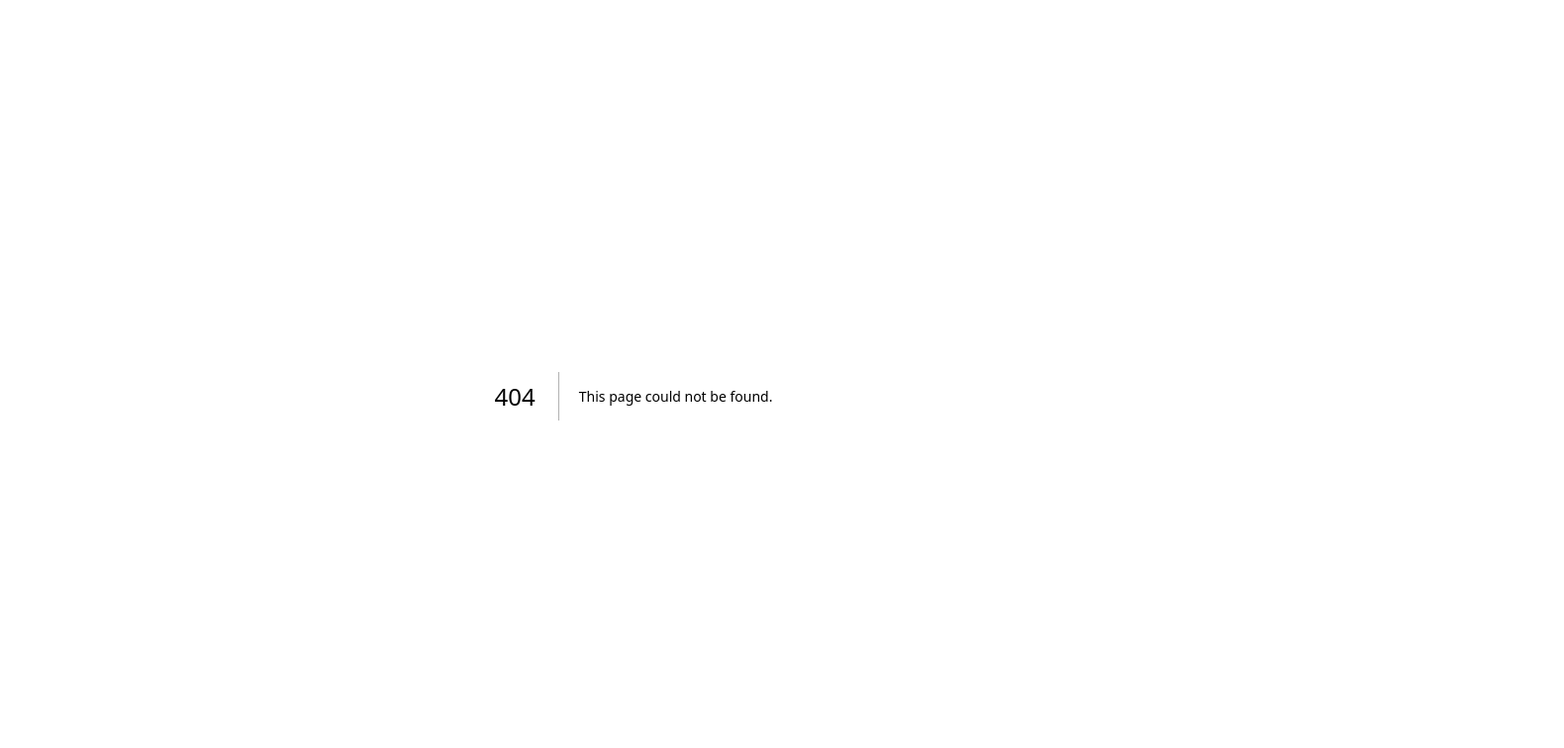
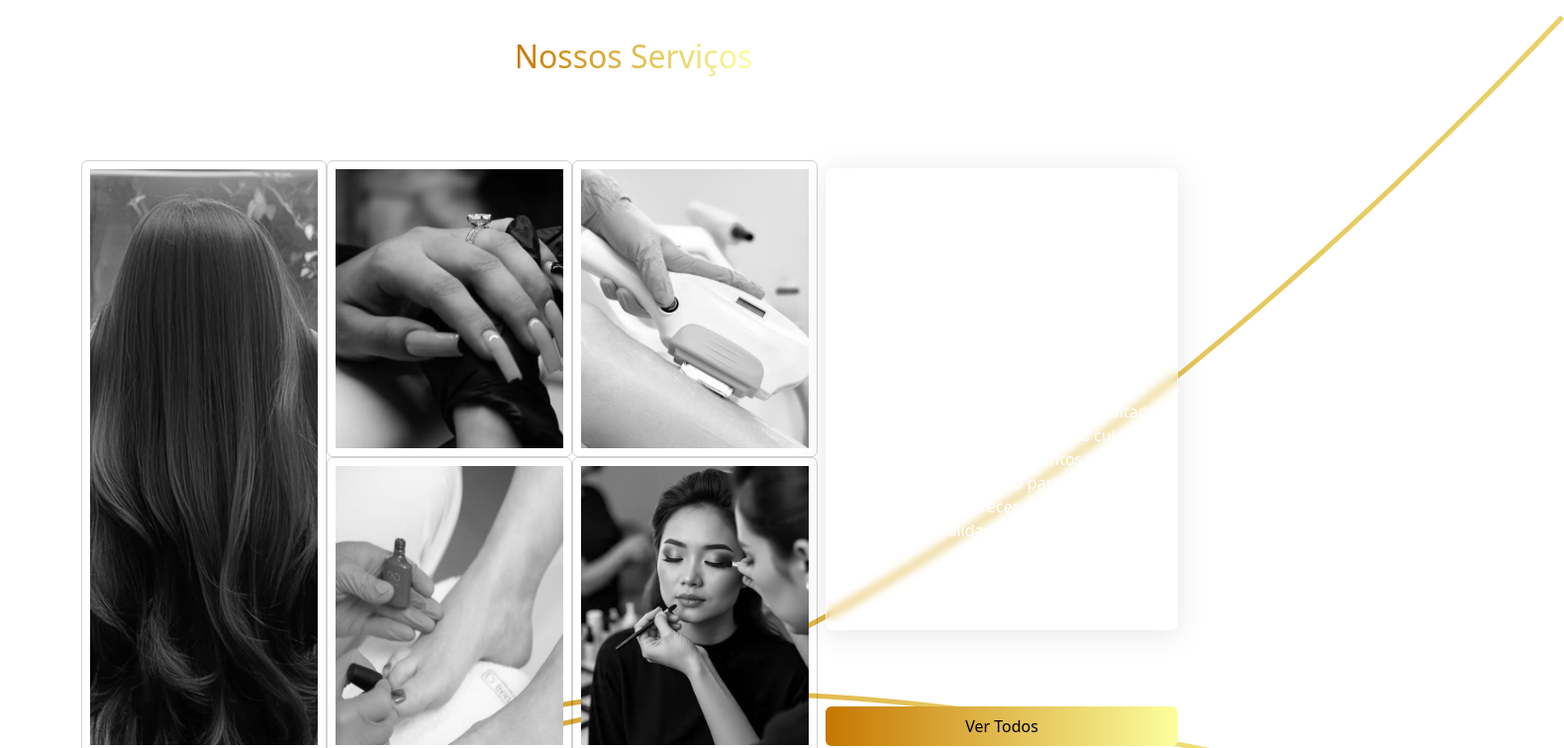
Before and after one commit to Eduardo-Bernal/Or-Blanc-Studio-Front, a Next.js app: page /components/Lista-Servico in a window 1280 px wide. Before the commit this address had no page. Shown: the top 756 px of the page at 99% size, 1580 px wide, since content can reach past the window. Built offline with nearby package versions, Linux system fonts and the light colour scheme.

Commit message:
Componentizacao Lista-servico e ServicoService

```diff
--- /dev/null
+++ b/src/pages/api/ServicoService.ts
@@ -0,0 +1,50 @@
+import axios from "axios";
+import {api} from "@/pages/api/api";
+
+interface ServicoLista {
+    id_servico: number;
+    nome: string;
+    descricao: string;
+    imagemUrl?: string;
+    valor: number;
+    ativo: boolean;
+}
+
+type ServicoForm = {
+    nome: string;
+    descricao: string;
+    imagemUrl?: string;
+    valor: number;
+}
+
+export async function listarServicos() {
+    try {
+        const response= await api.get("Servico")
+
+        const servicosAtivos = response.data.filter((servico: ServicoLista) => servico.ativo == true);
+
+        const servicos = servicosAtivos.map((servico: ServicoLista) => ({
+            ...servico,
+            imagemUrl: `${api.defaults.baseURL}${servico.imagemUrl}`
+        }))
+        return servicos;
+    }
+    catch (error: any) {
+        throw new Error(error);
+    }
+}
+
+export async function listarServicoPorID(id: number) {
+    try {
+        const response= await api.get("Servico/" + id)
+        const servico = {
+            ...response.data,
+            imagemUrl: `${api.defaults.baseURL}${response.data.imagemUrl}`
+        }
+
+        return servico;
+    }
+    catch (error: any) {
+        throw new Error(error);
+    }
+}
--- /dev/null
+++ b/src/pages/components/Lista-Servico/index.tsx
@@ -0,0 +1,87 @@
+import ButtonGold from "@/pages/components/ButtonGold";
+import Home from "@/pages/home";
+
+const ListaServico = () => {
+    return (
+        <section className="vh-100 d-flex align-items-center flex-column justify-content-around container">
+            <h2 className="titulo text-center">Nossos Serviços</h2>
+            <div className="col-12 h-75 d-flex justify-content-between z-3">
+                <div className="d-flex col-8">
+                    <img className="card bg-transparent object-fit-cover p-2" style={{height: "100%"}}
+                         src="/imgs/Cabelo.png" alt=""/>
+                    <div className="col-4 h-100 position-relative d-flex justify-content-between flex-column">
+                        <img className="card bg-transparent object-fit-cover p-2" style={{height: "50%"}}
+                             src="/imgs/Unha.png" alt=""/>
+                        <img className="card bg-transparent object-fit-cover p-2" style={{height: "50%"}}
+                             src="/imgs/Pé.png" alt=""/>
+                    </div>
+                    <div className="col-4 h-100 position-relative d-flex justify-content-between flex-column">
+                        <img className="card bg-transparent object-fit-cover p-2" style={{height: "50%"}}
+                             src="/imgs/depilation.png" alt=""/>
+                        <img className="card bg-transparent object-fit-cover p-2" style={{height: "50%"}}
+                             src="/imgs/Maquiagem.png" alt=""/>
+
+                    </div>
+                </div>
+
+                {/*card do lado direito*/}
+                <article className="col-4 d-flex align-items-center flex-column justify-content-between p-2">
+                    <div className="p-2 bg-transparent glass-card d-flex flex-column align-items-center"
+                         style={{height: "80%"}}>
+                        <h3 className="m-4 text-white text-center">Beleza e Estilo</h3>
+                        <span className="text-white text-center mt-5">
+                                    Oferecemos uma experiência completa de cuidado, estilo e sofisticação para valorizar sua beleza única. Nossa equipe utiliza técnicas modernas e atendimento personalizado para proporcionar resultados impecáveis em cada detalhe.
+                                    Dos cuidados com os cabelos aos tratamentos de beleza, cada serviço é pensado para renovar sua autoestima e oferecer um momento de bem-estar, qualidade e elegância em cada atendimento.
+                                </span>
+                    </div>
+                    <div className="botao h-auto w-100">
+                        <ButtonGold value="Ver Todos"></ButtonGold>
+                    </div>
+                </article>
+            </div>
+
+            <svg className="position-absolute" style={{right: "-300px", rotate: "-180deg"}} width="1069"
+                 height="771"
+                 viewBox="0 0 1069 771" fill="none" xmlns="http://www.w3.org/2000/svg">
+                <defs>
+                    <linearGradient
+                        id="myGradient"
+                        x1="0"
+                        y1="0"
+                        x2="1069"
+                        y2="771"
+                        gradientUnits="userSpaceOnUse">
+
+                        <stop offset="0%" stopColor="#fcff9e"/>
+                        <stop offset="100%" stopColor="#c67700"/>
+                    </linearGradient>
+                </defs>
+                <path
+                    d="M5.18973e-05 766.951C286.471 465.068 527.87 285.573 708.126 181.302C782.45 138.309 846.41 108.088 898.868 87.3518C766.383 92.0699 551.941 77.2873 242.554 4.86801L243.694 -4.27694e-05C564.519 75.0965 782.897 88.0904 913.398 81.7365C980.252 56.5033 1026.58 47.4906 1049.72 46.9753C1055 46.8576 1059.24 47.1769 1062.29 47.9185C1063.81 48.2877 1065.18 48.7952 1066.26 49.5097C1067.35 50.2299 1068.36 51.3091 1068.65 52.8313C1068.93 54.3484 1068.39 55.7228 1067.65 56.7984C1066.9 57.8687 1065.81 58.8608 1064.53 59.7879C1061.94 61.6495 1058.08 63.5816 1053.03 65.5245C1032.8 73.3007 991.302 82.0654 926.665 86.0173C922.675 86.2611 918.597 86.4866 914.43 86.6926C859.881 107.332 791.464 138.87 710.63 185.63C530.847 289.627 289.816 468.805 3.62592 770.392L5.18973e-05 766.951ZM930.551 80.7602C992.581 76.7046 1032.14 68.2001 1051.23 60.8583C1056.11 58.9807 1059.52 57.23 1061.6 55.731C1062.65 54.9779 1063.24 54.3703 1063.54 53.9445C1063.58 53.8804 1063.62 53.8255 1063.64 53.7796C1063.61 53.7515 1063.56 53.7187 1063.51 53.6829C1063.09 53.4078 1062.33 53.0751 1061.11 52.777C1058.67 52.184 1054.93 51.8602 1049.83 51.9738C1029.15 52.4344 988.706 59.9856 930.551 80.7602Z"
+                    fill="url(#myGradient)"/>
+            </svg>
+
+            <svg className="position-absolute" style={{left: "-200", top: "1200px"}} width="767" height="591"
+                 viewBox="0 0 767 591" fill="none" xmlns="http://www.w3.org/2000/svg">
+                <defs>
+                    <linearGradient
+                        id="myGradient"
+                        x1="0"
+                        y1="0"
+                        x2="1069"
+                        y2="771"
+                        gradientUnits="userSpaceOnUse">
+
+                        <stop offset="0%" stopColor="#fcff9e"/>
+                        <stop offset="100%" stopColor="#c67700"/>
+                    </linearGradient>
+                </defs>
+                <path
+                    d="M-302.378 766.951C-15.907 465.069 225.493 285.573 405.748 181.302C480.072 138.309 544.032 108.089 596.49 87.3519C464.005 92.07 249.564 77.2873 -59.8239 4.86807L-58.6842 1.82657e-05C262.141 75.0966 480.519 88.0904 611.021 81.7366C677.874 56.5033 724.204 47.4907 747.337 46.9754C752.623 46.8576 756.857 47.177 759.91 47.9185C761.43 48.2878 762.801 48.7952 763.884 49.5097C764.976 50.23 765.984 51.3091 766.271 52.8313C766.557 54.3484 766.015 55.7229 765.268 56.7984C764.524 57.8687 763.435 58.8609 762.147 59.788C759.562 61.6495 755.7 63.5817 750.647 65.5246C730.422 73.3008 688.924 82.0655 624.287 86.0173C620.297 86.2612 616.219 86.4867 612.052 86.6926C557.503 107.332 489.086 138.87 408.252 185.63C228.469 289.627 -12.5617 468.805 -298.752 770.392L-302.378 766.951ZM628.173 80.7603C690.203 76.7047 729.758 68.2002 748.852 60.8584C753.736 58.9808 757.144 57.2301 759.226 55.7311C760.272 54.978 760.866 54.3704 761.162 53.9446C761.206 53.8805 761.24 53.8256 761.267 53.7797C761.23 53.7515 761.186 53.7188 761.132 53.683C760.714 53.4078 759.957 53.0751 758.73 52.7771C756.288 52.184 752.549 51.8603 747.448 51.9739C726.772 52.4345 686.328 59.9856 628.173 80.7603Z"
+                    fill="url(#myGradient)"/>
+            </svg>
+
+        </section>
+    )
+}
+export default ListaServico;
```
Also changed, not shown: src/pages/detalhe-servico/[id]/index.tsx (renamed from src/pages/detalhe-servico/index.tsx, +6 -1 lines).
